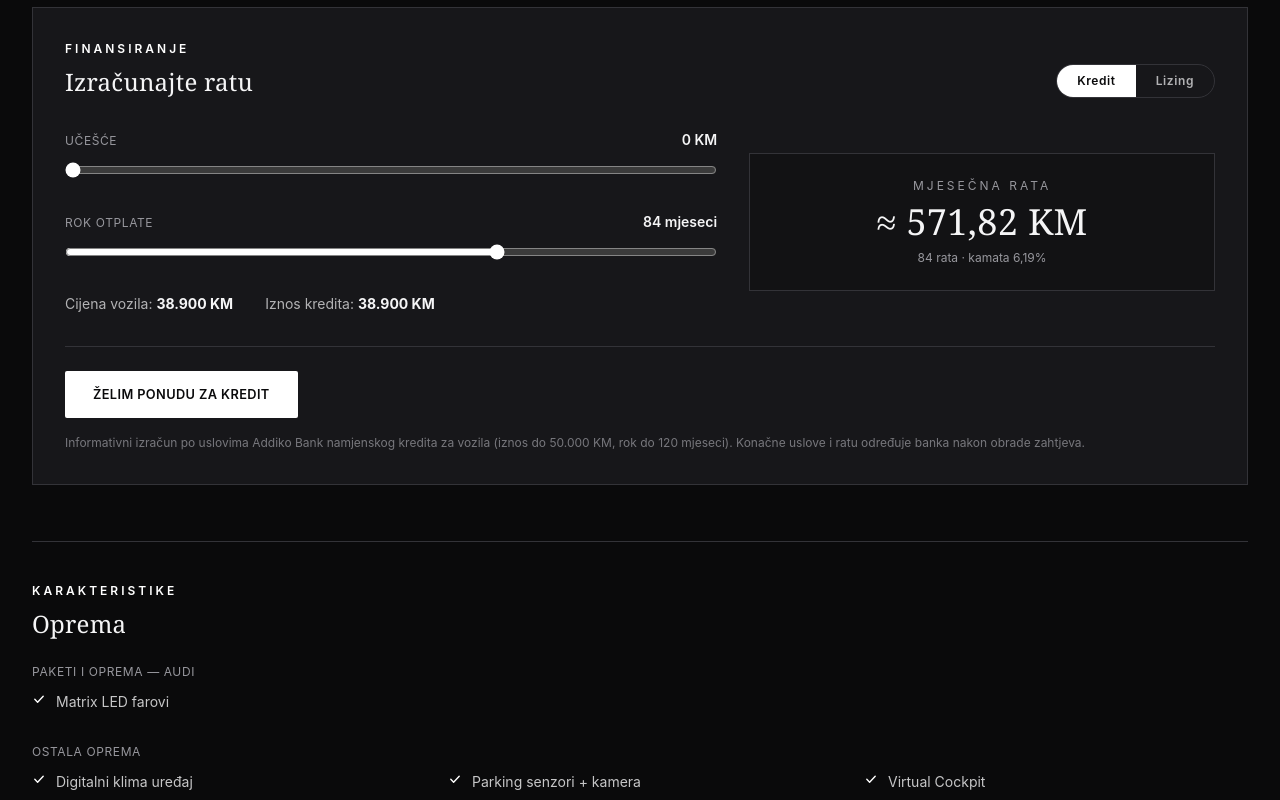
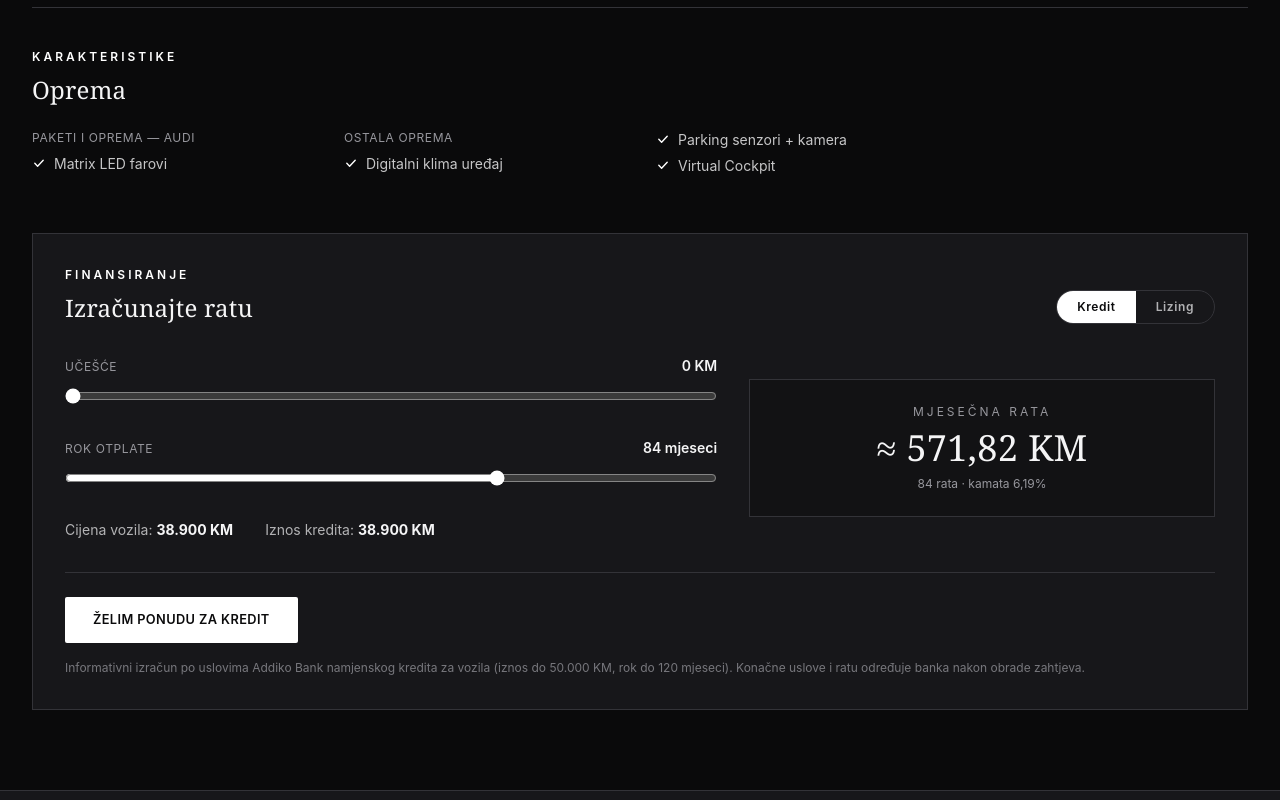
Before and after one commit to jovanagit1/exclusive-auto, a Next.js app: page /vozila/audi-a6-avant-40-tdi in a window 1280 px wide. Shown: the part 780-1580 px from the top of the page. Built offline with nearby package versions, Linux system fonts and the light colour scheme.

Commit message:
zbijanje opreme

```diff
--- a/src/app/vozila/[slug]/page.tsx
+++ b/src/app/vozila/[slug]/page.tsx
@@ -20,7 +20,7 @@ function KvacicaIkonica() {
       fill="none"
       stroke="currentColor"
       strokeWidth={2}
-      className="h-3.5 w-3.5 shrink-0 text-accent"
+      className="mt-0.5 h-3.5 w-3.5 shrink-0 text-accent"
     >
       <path strokeLinecap="round" strokeLinejoin="round" d="M4 10.5 8 14.5 16 6" />
     </svg>
@@ -227,30 +227,24 @@ export default async function VehicleDetailPage({
         </div>
       </div>
 
-      <div className="mt-14">
-        <KalkulatorRate
-          cijena={vehicle.cijena}
-          valuta={vehicle.valuta}
-          vozilo={`${vehicle.marka} ${vehicle.model} (${vehicle.godiste})`}
-          godiste={vehicle.godiste}
-        />
-      </div>
 
       {svaOprema.length > 0 && (
         <div className="mt-14 border-t border-border pt-10">
           <p className="section-label">Karakteristike</p>
           <h2 className="font-display mt-2 text-2xl">Oprema</h2>
-          <div className="mt-6 space-y-8">
+          {/* Grupe opreme teku jedna za drugom kroz kolone (kao u novinama),
+              bez praznih mjesta između grupa. */}
+          <div className="mt-6 columns-1 gap-x-8 sm:columns-2 lg:columns-3 xl:columns-4">
             {grupisiOpremu(svaOprema, vehicle.marka).map((grupa) => (
-              <div key={grupa.naziv}>
-                <p className="mb-3 text-xs uppercase tracking-wider text-muted">
+              <div key={grupa.naziv} className="mb-6">
+                <p className="mb-2 break-after-avoid text-xs uppercase tracking-wider text-muted">
                   {grupa.naziv}
                 </p>
-                <ul className="grid grid-cols-1 gap-x-8 gap-y-3 sm:grid-cols-2 lg:grid-cols-3">
+                <ul className="space-y-1.5">
                   {grupa.stavke.map((item) => (
                     <li
                       key={item}
-                      className="flex items-start gap-2.5 text-sm text-foreground/80"
+                      className="flex break-inside-avoid items-start gap-2 text-sm leading-snug text-foreground/80"
                     >
                       <KvacicaIkonica />
                       <span>{item}</span>
@@ -294,6 +288,15 @@ export default async function VehicleDetailPage({
           </div>
         </div>
       )}
+
+      <div className="mt-14">
+        <KalkulatorRate
+          cijena={vehicle.cijena}
+          valuta={vehicle.valuta}
+          vozilo={`${vehicle.marka} ${vehicle.model} (${vehicle.godiste})`}
+          godiste={vehicle.godiste}
+        />
+      </div>
     </div>
   );
 }
```
